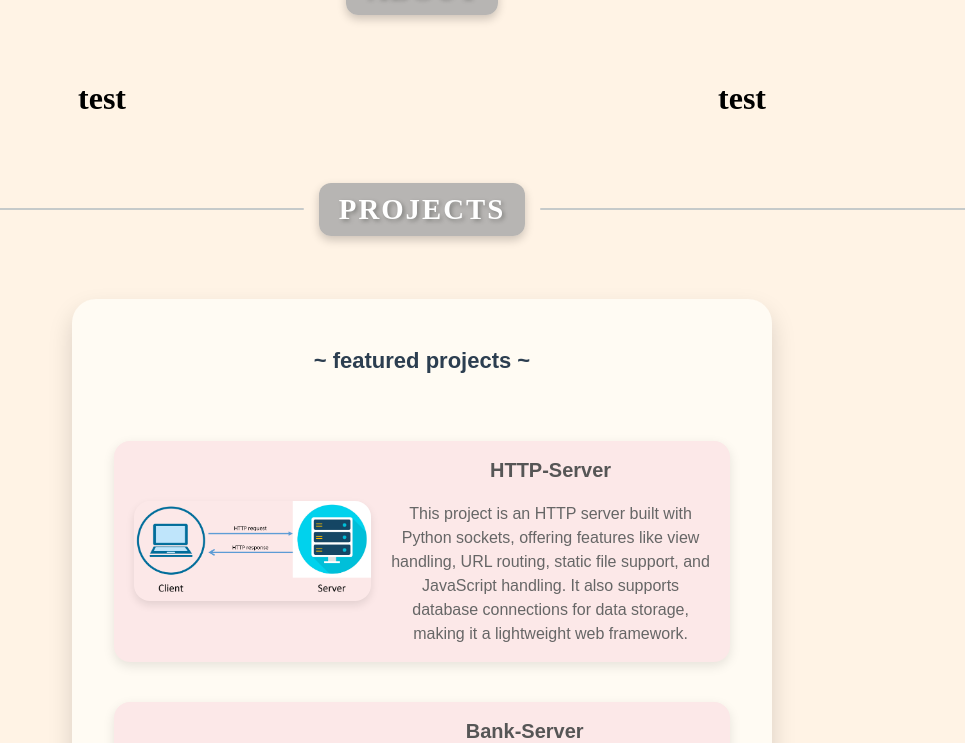
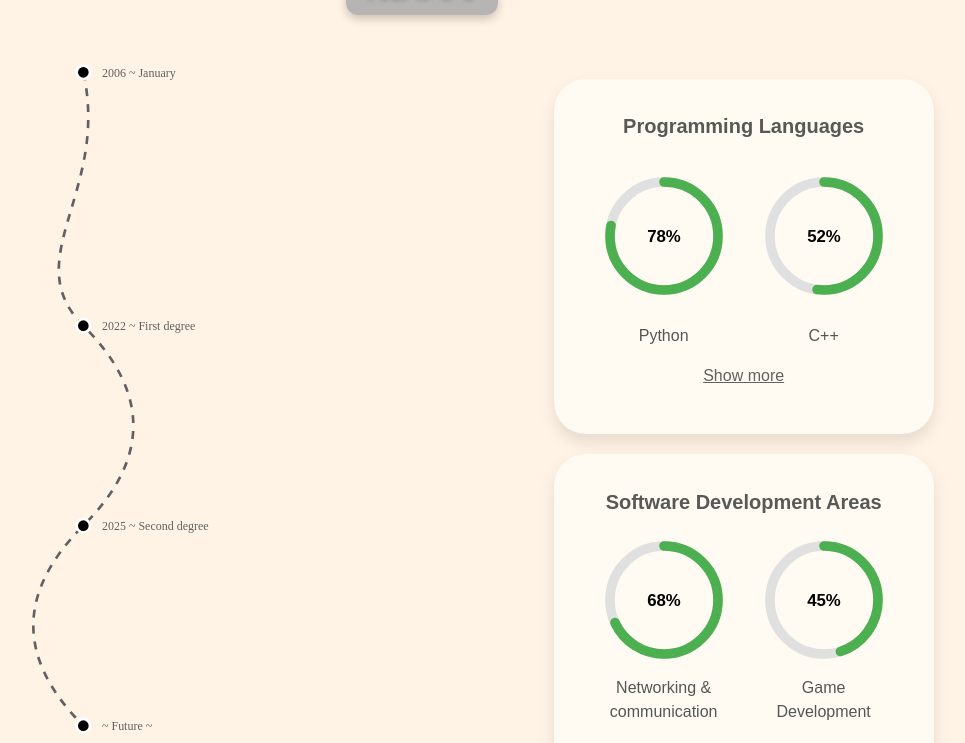
Before and after one commit to phbruemmer/personal-website, a Vue app: page /#/ in a window 1280 px wide. Shown: the part 1327-2070 px from the top of the page, without its empty margins (218-1183 px from the left). Built offline with nearby package versions, Linux system fonts and the light colour scheme.

Commit message:
- Added path - Small changes

```diff
--- a/src/components/MainPage/About/About.vue
+++ b/src/components/MainPage/About/About.vue
@@ -1,18 +1,45 @@
 <template>
   <div class="about-container">
     <div class="left-container">
-      <h1>test</h1>
+      <Path />
     </div>
     <div class="right-container">
-      <h1>test</h1>
+      <Box title="Programming Languages">
+        <div class="centered">
+          <div class="row">
+            <Diagram progress="78">Python</Diagram>
+            <Diagram progress="52">C++</Diagram>
+          </div>
+        </div>
+        <a href="">Show more</a>
+      </Box>
+
+      <Box title="Software Development Areas">
+        <div class="centered">
+          <div class="row">
+            <Diagram progress="68">Networking & communication</Diagram>
+            <Diagram progress="45">Game Development</Diagram>
+          </div>
+        </div>
+        <a href="">Show more</a>
+      </Box>
     </div>
   </div>
+  <button>More</button>
 </template>
 
 <script>
+import Diagram from "@/components/MainPage/About/Diagram.vue";
+import Box from "@/components/MainPage/Box.vue";
+import Path from "@/components/MainPage/About/Path.vue";
+
 export default {
   name: "About",
-  components: {},
+  components: {
+    Diagram,
+    Box,
+    Path,
+  },
 };
 </script>
 
@@ -21,4 +48,28 @@ export default {
   display: flex;
   justify-content: space-around;
 }
+
+.centered {
+  display: flex;
+  flex-direction: column;
+  align-items: center;
+  justify-content: center;
+}
+
+.row {
+  display: flex;
+  gap: 40px;
+  justify-content: center;
+}
+
+a {
+  color: #616161;
+  font-family: Arial, Helvetica, sans-serif;
+}
+
+.left-container {
+  display: flex;
+  align-items: center;
+  justify-content: center;
+}
 </style>
--- /dev/null
+++ b/src/components/MainPage/About/Diagram.vue
@@ -0,0 +1,91 @@
+<template>
+  <div class="diagram-container">
+    <svg viewBox="0 0 100 100" class="progress-circle">
+      <circle class="bg" cx="50" cy="50" r="45"></circle>
+
+      <circle
+        class="progress"
+        cx="50"
+        cy="50"
+        r="45"
+        :stroke-dasharray="circumference"
+        :stroke-dashoffset="progressOffset"
+        transform="rotate(-90 50 50)"
+      ></circle>
+
+      <text x="50" y="55" text-anchor="middle" class="percentage">
+        {{ progress }}%
+      </text>
+    </svg>
+    <p><slot /></p>
+  </div>
+</template>
+
+<script>
+export default {
+  name: "Diagram",
+  props: {
+    progress: {
+      type: Number,
+      required: true,
+    },
+  },
+  computed: {
+    circumference() {
+      return 2 * Math.PI * 45;
+    },
+    progressOffset() {
+      return this.circumference * (1 - this.progress / 100);
+    },
+  },
+};
+</script>
+
+<style scoped>
+.diagram-container {
+  width: 120px;
+  height: 200px;
+  display: flex;
+  flex-direction: column;
+  align-items: center;
+  justify-content: center;
+  text-align: center;
+}
+
+.progress-circle {
+  width: 100%;
+  height: 100%;
+}
+
+circle {
+  fill: none;
+  stroke-width: 8;
+  stroke-linecap: round;
+  transition: stroke-width 0.2s ease-in-out;
+}
+
+circle:hover {
+  stroke-width: 10;
+}
+
+.bg {
+  stroke: #e0e0e0;
+}
+
+.progress {
+  stroke: #4caf50;
+  transition: stroke-dashoffset 0.5s ease;
+}
+
+.percentage {
+  font-size: 14px;
+  font-family: Arial, Helvetica, sans-serif;
+  fill: black;
+  font-weight: bold;
+}
+
+p {
+  font-family: Arial, Helvetica, sans-serif;
+  font-weight: 100;
+}
+</style>
--- /dev/null
+++ b/src/components/MainPage/About/Path.vue
@@ -0,0 +1,56 @@
+<template>
+  <svg width="200" height="600" viewBox="0 0 200 600">
+    <path
+      d="M100 10 C 120 100, 50 150, 100 200
+       S 150 300, 100 350
+       S 50 450, 100 500"
+      stroke="#616161"
+      fill="none"
+      stroke-width="2"
+      stroke-dasharray="6"
+    />
+
+    <g v-for="(point, index) in points" :key="index">
+      <a :xlink:href="point.href" target="_blank">
+        <circle :cx="point.x" :cy="point.y" r="5" fill="black" />
+        <text :x="point.x + 14" :y="point.y + 3.5" font-size="9" fill="#616161">
+          {{ point.label }}
+        </text>
+      </a>
+    </g>
+  </svg>
+</template>
+
+<script>
+export default {
+  name: "Path",
+  data() {
+    return {
+      points: [
+        { x: 100, y: 10, label: "2006 ~ January", href: "www.wikipedia.de" },
+        { x: 100, y: 200, label: "2022 ~ First degree", href: "" },
+        { x: 100, y: 350, label: "2025 ~ Second degree", href: "" },
+        { x: 100, y: 500, label: "~ Future ~", href: "" },
+      ],
+    };
+  },
+};
+</script>
+
+<style scoped>
+circle {
+  stroke: white;
+  stroke-width: 2;
+  transition: stroke-width 0.2s ease-in-out;
+}
+
+circle:hover {
+  stroke-width: 0;
+  cursor: pointer;
+}
+
+svg {
+  height: 100vh;
+  width: auto;
+}
+</style>
--- a/src/components/MainPage/Projects/Project.vue
+++ b/src/components/MainPage/Projects/Project.vue
@@ -38,6 +38,12 @@ export default {
   align-items: center;
   border-radius: 16px;
   box-shadow: 0 4px 12px rgba(0, 0, 0, 0.1);
+  transition: transform 0.3s ease-in-out;
+}
+
+.project-container:hover {
+  transform: scale(1.025);
+  cursor: pointer;
 }
 
 .left-container {
```
